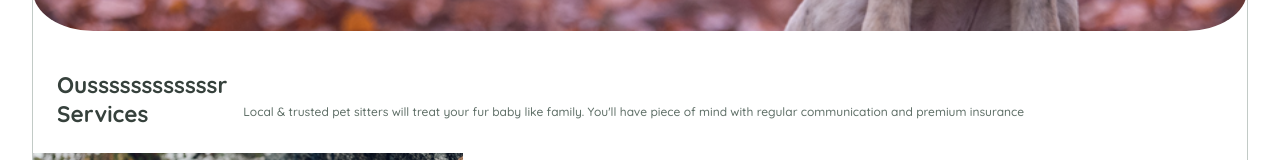
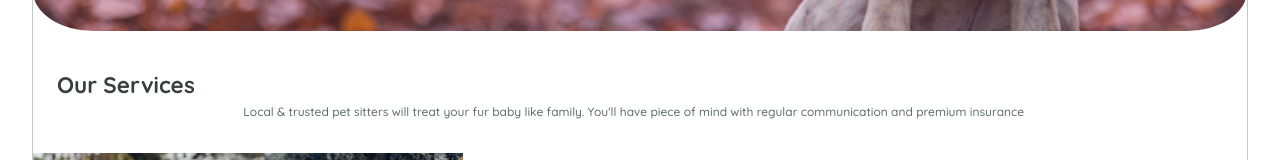
Before and after one commit to ansonpjp/HTML-CSS, a plain HTML site: page index.html in a window 1280 px wide. Shown: the part 802-962 px from the top of the page. Drawn offline with Linux system fonts and the light colour scheme.

Commit message:
Revert "test"
This reverts commit 5ffd7e360a9b5f010308e99840e99b0804086866.

```diff
--- a/index.html
+++ b/index.html
@@ -23,7 +23,7 @@
     </div>
     <div class="">
       <div class="">
-        <h1 class="heading-1">Oussssssssssssr Services</h1>
+        <h1 class="heading-1">Our Services</h1>
       </div>
       <div class="">
         <h3 class="heading-3">Local & trusted pet sitters will treat your fur baby like family. You'll have piece of mind with regular communication and premium insurance</h3>
```
